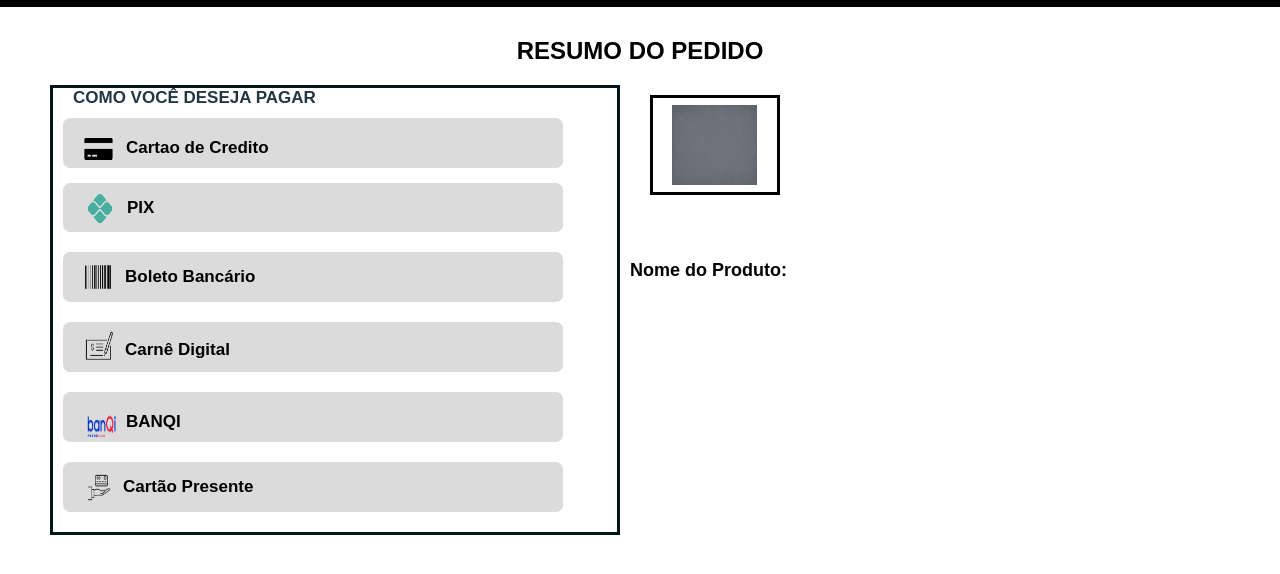
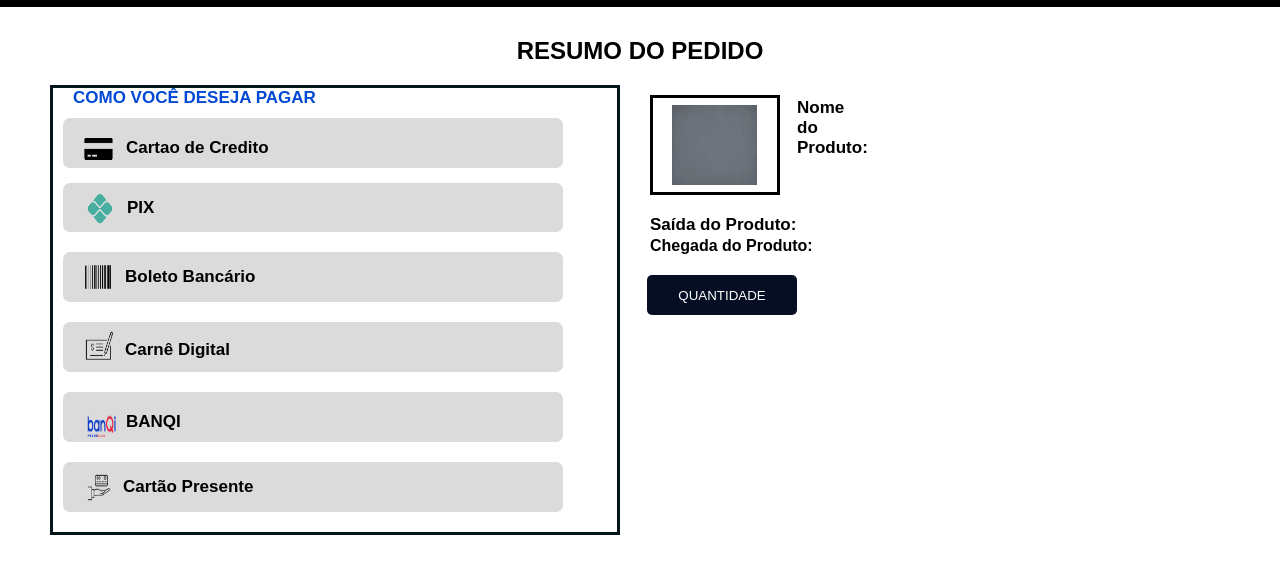
Before and after one commit to DOLK2K/Vanguardtcc-S, a React app: page /resumo in a window 1280 px wide. Shown: the part 150-724 px from the top of the page. Built offline with nearby package versions, Linux system fonts and the light colour scheme.

Commit message:
fzd detalhes pag resumo

```diff
--- a/src/pages/resumo/index.js
+++ b/src/pages/resumo/index.js
@@ -103,14 +103,24 @@ export default function Resumo(){
                             <div className='eles'>
                             <div className='imagemprd'>
                                 <img src={Incolor} />
+                                <h1>Nome do Produto:</h1>
                             </div>
 
                             <div className='dtl'>
-                                <h1>Nome do Produto:</h1>
+                                <h1>Saída do Produto:</h1>
+                                <h3>Chegada do Produto:</h3>
+                            </div>
+
+                            <div className='botaoqtd'>
+                                <button>QUANTIDADE</button>
                             </div>
                             </div>
 
+
+
                         </div>
+
+
 
 
 
@@ -120,6 +130,8 @@ export default function Resumo(){
                 </div>
 
 
+
+
             </div>
         </div>
         </div>
--- a/src/pages/resumo/index.scss
+++ b/src/pages/resumo/index.scss
@@ -40,7 +40,7 @@
     padding-top: 0px;
     padding-left: 20px;
     font-family: Arial, Helvetica, sans-serif;
-    color: rgb(33, 55, 68);
+    color: #0048D5;
 }
 
 .cartao{
@@ -220,16 +220,37 @@
 }
 
 .imagemprd h1{
+    width: 10px;
+    height: 30px;
+    font-size: 17px;
 
     padding-left: 40px;
 }
 
 .dtl{
-    padding-top: 65px;
-    margin-left: 10px;
+    padding-top: 20px;
+    margin-left: 30px;
 
 }
 
 .dtl h1{
-    font-size: 18px;
+    font-size: 17px;
 }
+
+.dtl h3{
+    padding-top: 2px;
+    font-size: 16px;
+}
+
+
+
+.botaoqtd{
+    margin-left: 7px;
+}
+
+.botaoqtd button{
+    width: 150px;
+    border: none;
+    border-radius: 5px;
+
+}
```
